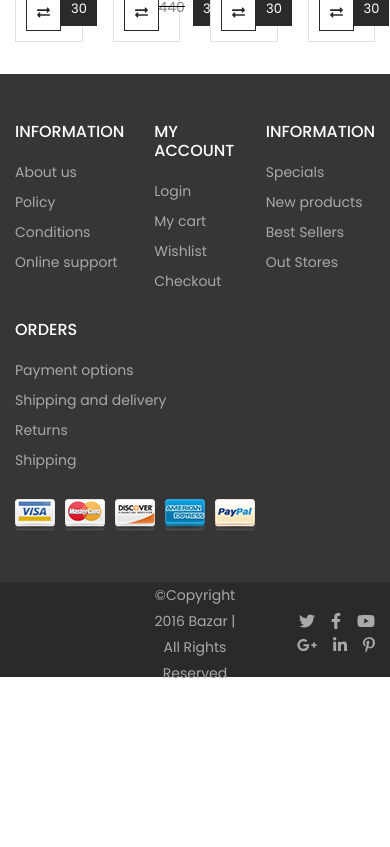
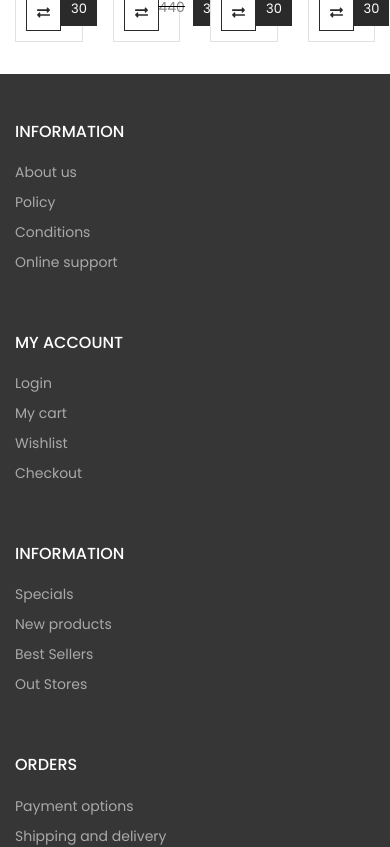
Before and after one commit to matwjablonski/kodilla-wdp-2505-01, a React (Create React App) app: page / in a window 390 px wide. Shown: the part 1980-2827 px from the top of the page. Before the commit the page ends 2666 px from the top, so only its background shows below. Built offline with nearby package versions, Linux system fonts and the light colour scheme.

Commit message:
WDP250501-18: RWD dla stopki

```diff
--- a/src/components/layout/Footer/Footer.js
+++ b/src/components/layout/Footer/Footer.js
@@ -16,8 +16,7 @@ const Footer = ({ children }) => (
   <footer className={styles.root}>
     <div className={styles.footerMenu}>
       <div className='container'>
-        <div className='row'>
-          <div className='col'>
+        <div className={styles.menuFlex}>
           <div className={styles.menuWrapper}>
             <h6>Information</h6>
             <ul>
@@ -35,8 +34,6 @@ const Footer = ({ children }) => (
               </li>
             </ul>
           </div>
-          </div>
-          <div className='col'>
           <div className={styles.menuWrapper}>
             <h6>My account</h6>
             <ul>
@@ -54,8 +51,6 @@ const Footer = ({ children }) => (
               </li>
             </ul>
           </div>
-          </div>
-          <div className='col'>
           <div className={styles.menuWrapper}>
             <h6>Information</h6>
             <ul>
@@ -73,8 +68,6 @@ const Footer = ({ children }) => (
               </li>
             </ul>
           </div>
-          </div>
-          <div className='col'>
           <div className={styles.menuWrapper}>
             <h6>Orders</h6>
             <ul>
@@ -96,44 +89,43 @@ const Footer = ({ children }) => (
         </div>
       </div>
     </div>
-    </div>
     <div className={styles.bottomBar}>
       <div className='container'>
-        <div className='row align-items-center'>
-          <div className='col'></div>
-          <div className={'col text-center ' + styles.copyright}>
-            <p>©Copyright 2016 Bazar | All Rights Reserved</p>
+        <div className={styles.bottomFlex}>
+          <div />
+          <div className={styles.copyright}>
+            <p>© Copyright 2016 Bazar | All Rights Reserved</p>
           </div>
-          <div className={'col text-right ' + styles.socialMedia}>
+          <div className={styles.socialMedia}>
             <ul>
               <li>
                 <a href='#'>
-                  <FontAwesomeIcon icon={faTwitter}>Twitter</FontAwesomeIcon>
+                  <FontAwesomeIcon icon={faTwitter} />
                 </a>
               </li>
               <li>
                 <a href='#'>
-                  <FontAwesomeIcon icon={faFacebookF}>Facebook</FontAwesomeIcon>
+                  <FontAwesomeIcon icon={faFacebookF} />
                 </a>
               </li>
               <li>
                 <a href='#'>
-                  <FontAwesomeIcon icon={faYoutube}>YouTube</FontAwesomeIcon>
+                  <FontAwesomeIcon icon={faYoutube} />
                 </a>
               </li>
               <li>
                 <a href='#'>
-                  <FontAwesomeIcon icon={faGooglePlusG}>Google Plus</FontAwesomeIcon>
+                  <FontAwesomeIcon icon={faGooglePlusG} />
                 </a>
               </li>
               <li>
                 <a href='#'>
-                  <FontAwesomeIcon icon={faLinkedinIn}>LinkedIn</FontAwesomeIcon>
+                  <FontAwesomeIcon icon={faLinkedinIn} />
                 </a>
               </li>
               <li>
                 <a href='#'>
-                  <FontAwesomeIcon icon={faPinterestP}>Pinterest</FontAwesomeIcon>
+                  <FontAwesomeIcon icon={faPinterestP} />
                 </a>
               </li>
             </ul>
--- a/src/components/layout/Footer/Footer.module.scss
+++ b/src/components/layout/Footer/Footer.module.scss
@@ -5,67 +5,92 @@
     background-color: $footer-bg;
     padding: 3rem 0;
 
+    .menuFlex {
+      display: flex;
+      flex-wrap: wrap;
+      justify-content: space-between;
+      gap: 2rem;
+
+      > .menuWrapper {
+        flex: 1 1 22%;
+        min-width: 220px;
+      }
+
+      @media (max-width: 992px) {
+        > .menuWrapper {
+          flex: 1 1 45%;
+        }
+      }
+
+      @media (max-width: 576px) {
+        > .menuWrapper {
+          flex: 1 1 100%;
+        }
+      }
+    }
+
     .menuWrapper {
       h6 {
         color: #ffffff;
         text-transform: uppercase;
-        margin: 0 0 1rem 0;
+        margin-bottom: 1rem;
       }
+      ul {
+        padding: 0;
+        margin-bottom: 1.5rem;
+        list-style: none;
 
-      ul {
-        margin: 0 0 1.5rem 0;
-        padding: 0;
-        list-style: none;
-        li {
-          a {
-            font-size: 14px;
-            line-height: 30px;
-            color: rgb(169, 169, 169);
+        li a {
+          font-size: 14px;
+          line-height: 30px;
+          color: rgb(169, 169, 169);
 
-            &:hover {
-              color: #ffffff;
-            }
+          &:hover {
+            color: #ffffff;
           }
         }
-      }
-    }
-
-    .paymentMethods {
-      margin: 0;
-      padding: 0;
-      list-style: none;
-
-      li {
-        display: inline-block;
       }
     }
   }
 
   .bottomBar {
     background-color: $footer-claim-bg;
+    padding: 1rem 0;
 
-    :global(.container) > :global(.row) {
-      height: 95px;
+    .bottomFlex {
+      display: flex;
+      align-items: center;
+      justify-content: space-between;
+      flex-wrap: wrap;
+      gap: 1rem;
+
+      @media (max-width: 576px) {
+        flex-direction: column;
+        text-align: center;
+      }
     }
 
     .copyright {
       p {
         margin: 0;
+        font-size: 14px;
         color: rgb(169, 169, 169);
-        font-size: 14px;
-        line-height: 26px;
       }
     }
 
     .socialMedia {
       ul {
+        display: flex;
+        list-style: none;
+        padding: 0;
         margin: 0;
-        padding: 0;
-        list-style: none;
 
         li {
-          display: inline-block;
           margin-left: 1rem;
+
+          &:first-child {
+            margin-left: 0;
+          }
 
           a {
             color: rgb(169, 169, 169);
```
Also changed, not shown: public/images/karty.png (added). Lines whose indentation alone changed are shown as unchanged.
